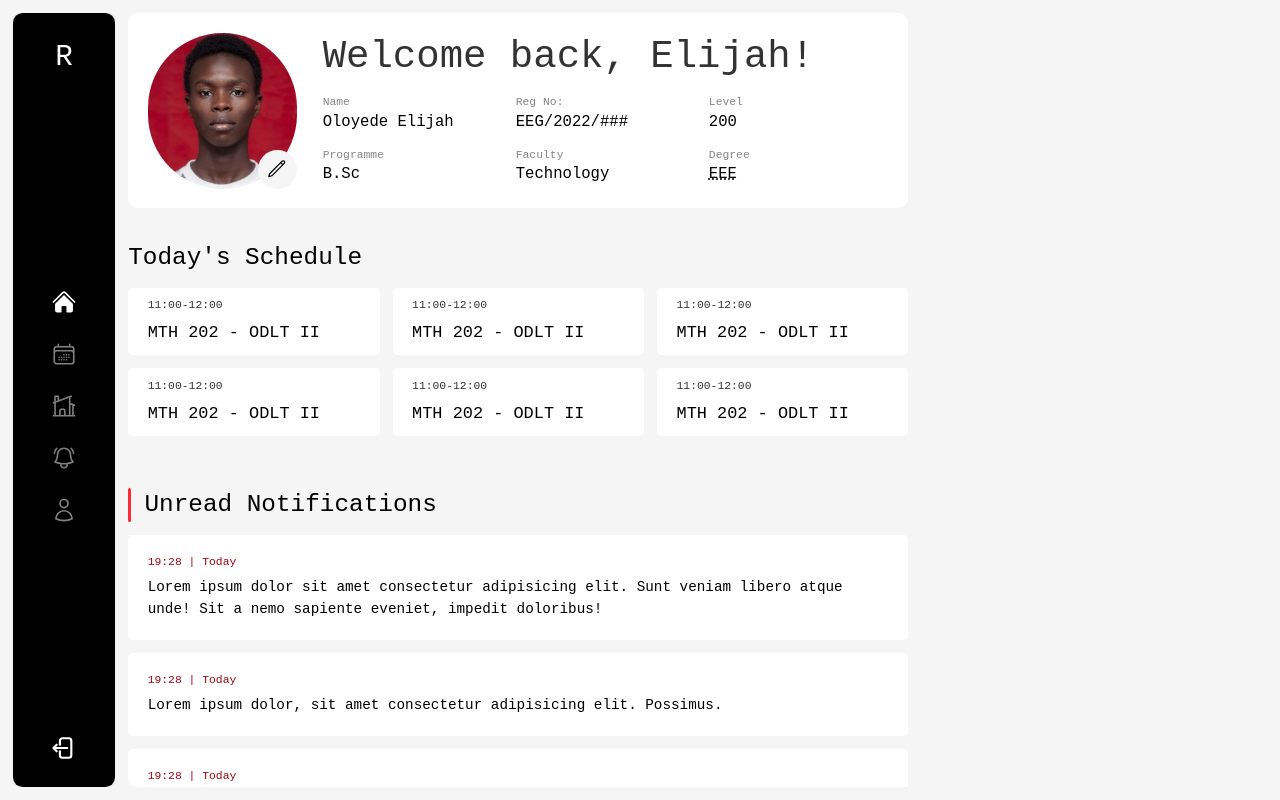
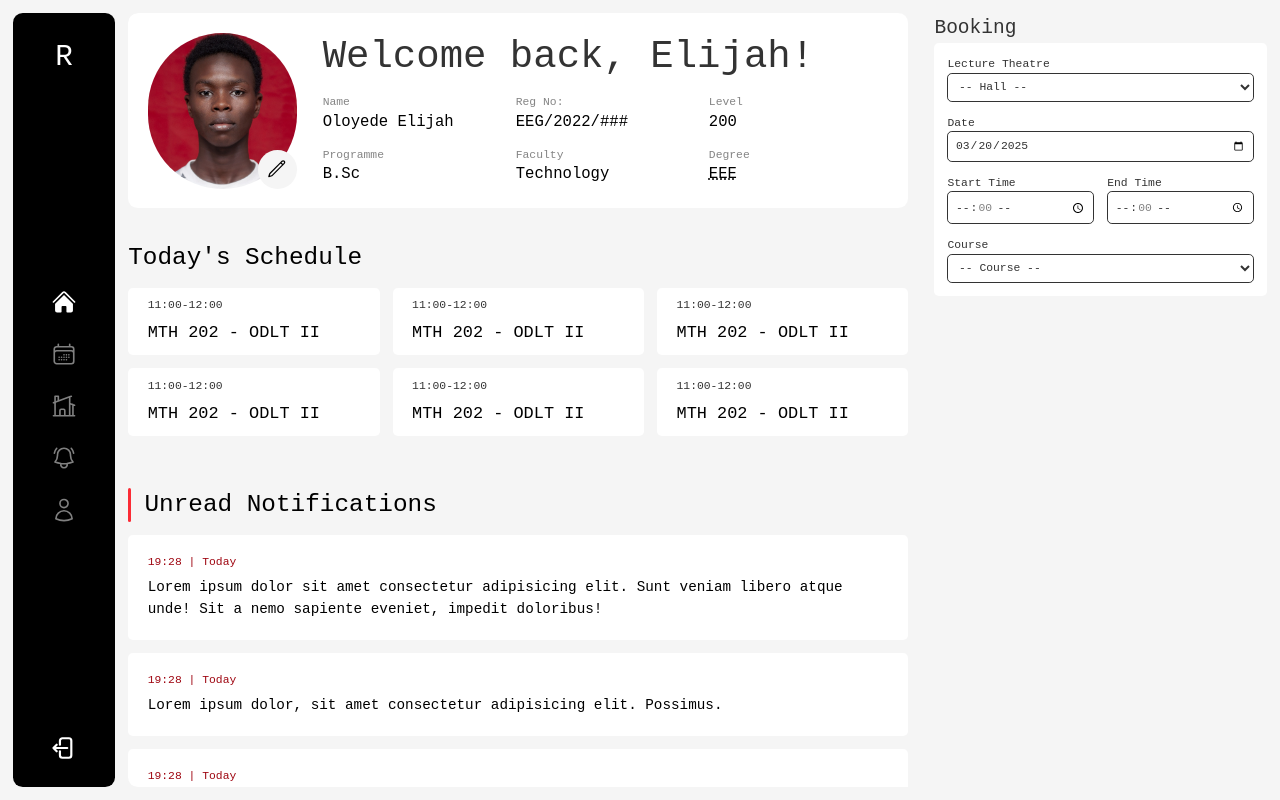
Before and after one commit to Sam-3l/Roomify, a React (Vite) app in the folder Frontend/: page / in a window 1280 px wide. Built offline with nearby package versions, Linux system fonts and the light colour scheme; no server answers.

Commit message:
feat: update UI components and add NotificationCard for enhanced user experience

```diff
--- a/Frontend/src/components/Body/NotificationCard.jsx
+++ b/Frontend/src/components/Body/NotificationCard.jsx
@@ -1,10 +1,10 @@
 export default function NotificationCard(props){
   return (
-    <div className="flex flex-col p-6 bg-white gap-2 rounded-md">
+    <div className="col-span-1 flex flex-col p-6 bg-white gap-2 rounded-md">
       <p className={props.isread ? "text-sm" : "text-red-800 text-sm"}>
         {props.time} | {props.date}{" "}
       </p>
-      <p className="text-[1.1rem] text-secondary">{props.content}</p>
+      <p className={props.isread ? "text-[1.1rem]" : "text-[1.1rem] text-secondary"}>{props.content}</p>
     </div>
   );
 
--- a/Frontend/src/components/Dashboard/AvailableHalls.jsx
+++ b/Frontend/src/components/Dashboard/AvailableHalls.jsx
@@ -1,7 +1,7 @@
 import HallCard from "../Body/HallCard";
 export default function AvailableHalls() {
   return (
-    <aside className="col-span-10 overflow-y-auto pr-4">
+    <aside className="col-span-1 md:col-span-10 overflow-y-auto pr-4">
         <form action="" className="flex justify-between items-center mb-8">
             <input type="text" className="bg-white p-3 rounded-md outline-none" placeholder="Search..." />
             <div className="flex items-center gap-4">
--- a/Frontend/src/components/Dashboard/BookingForm.jsx
+++ b/Frontend/src/components/Dashboard/BookingForm.jsx
@@ -1,7 +1,7 @@
 export default function BookingForm() {
   return (
-    <div className="lg:col-span-3 fixed lg:right-0 lg:bottom-0 right-6 bottom-6 lg:block lg:relative lg:bg-neutral-200 p-6 rounded-xl">
-      <h1 className="text-white text-3xl hidden lg:inline-block">Booking</h1>
+    <aside className="lg:col-span-3 fixed lg:right-0 lg:bottom-0 right-6 bottom-6 lg:block lg:relative rounded-xl">
+      <h1 className="text-red text-lg hidden lg:block">Booking</h1>
       <button className="bg-secondary flex items-center justify-center p-4 rounded-full lg:hidden">
         <svg
           xmlns="http://www.w3.org/2000/svg"
@@ -18,6 +18,167 @@ export default function BookingForm() {
           />
         </svg>
       </button>
-    </div>
+      <form action="" className="hidden bg-white rounded-md p-4 md:flex flex-col gap-4">
+        <label htmlFor="lecture_theatre" className="text-sm">
+          Lecture Theatre
+          <select
+            name="lecture_theatre"
+            id="lecture_theatre"
+            defaultValue=""
+            className="w-full p-2 rounded-md border border-primary outline-none"
+          >
+            <option value="" disabled>
+              -- Hall --
+            </option>
+            <option value="ODLT II" className="p-4">
+              ODLT II
+            </option>
+            <option value="FBLT" className="p-4">
+              FBLT
+            </option>
+            <option value="AUD II" className="p-4">
+              AUD II
+            </option>
+            <option value="AUD I" className="p-4">
+              AUD I
+            </option>
+            <option value="ODLT I" className="p-4">
+              ODLT I
+            </option>
+            <option value="ODLT II" className="p-4">
+              ODLT II
+            </option>
+            <option value="ODLT II" className="p-4">
+              ODLT II
+            </option>
+            <option value="ODLT II" className="p-4">
+              ODLT II
+            </option>
+            <option value="ODLT II" className="p-4">
+              ODLT II
+            </option>
+            <option value="ODLT II" className="p-4">
+              ODLT II
+            </option>
+            <option value="ODLT II" className="p-4">
+              ODLT II
+            </option>
+            <option value="ODLT II" className="p-4">
+              ODLT II
+            </option>
+            <option value="ODLT II" className="p-4">
+              ODLT II
+            </option>
+            <option value="ODLT II" className="p-4">
+              ODLT II
+            </option>
+            <option value="ODLT II" className="p-4">
+              ODLT II
+            </option>
+            <option value="ODLT II" className="p-4">
+              ODLT II
+            </option>
+            <option value="ODLT II" className="p-4">
+              ODLT II
+            </option>
+            <option value="ODLT II" className="p-4">
+              ODLT II
+            </option>
+            <option value="ODLT II" className="p-4">
+              ODLT II
+            </option>
+            <option value="ODLT II" className="p-4">
+              ODLT II
+            </option>
+            <option value="ODLT II" className="p-4">
+              ODLT II
+            </option>
+            <option value="ODLT II" className="p-4">
+              ODLT II
+            </option>
+            <option value="ODLT II" className="p-4">
+              ODLT II
+            </option>
+            <option value="ODLT II" className="p-4">
+              ODLT II
+            </option>
+            <option value="ODLT II" className="p-4">
+              ODLT II
+            </option>
+          </select>
+        </label>
+        <label htmlFor="date" className="text-sm">
+          Date
+          <input
+            type="date"
+            id="date"
+            name="date"
+            defaultValue={new Date().toISOString().split("T")[0]}
+            className="w-full p-2 rounded-md border border-primary outline-none"
+          />
+        </label>
+        <div className="flex gap-4">
+          <label htmlFor="date" className="text-sm w-1/2">
+            Start Time
+            <input
+              type="time"
+              id="time"
+              name="time"
+              step="3600"
+              className="w-full p-2 rounded-md border border-primary outline-none"
+            />
+          </label>
+          <label htmlFor="date" className="text-sm w-1/2">
+            End Time
+            <input
+              type="time"
+              id="time"
+              step="3600"
+              name="time"
+              className="w-full p-2 rounded-md border border-primary outline-none"
+            />
+          </label>
+        </div>
+        <label htmlFor="course" className="text-sm">
+          Course
+          <select
+            name="course"
+            id="course"
+            defaultValue=""
+            className="w-full p-2 rounded-md border border-primary outline-none"
+          >
+            <option value="" disabled>
+              -- Course --
+            </option>
+            <option value="ODLT II" className="p-4">
+              ODLT II
+            </option>
+            <option value="FBLT" className="p-4">
+              FBLT
+            </option>
+            <option value="AUD II" className="p-4">
+              AUD II
+            </option>
+            <option value="AUD I" className="p-4">
+              AUD I
+            </option>
+            <option value="ODLT I" className="p-4">
+              ODLT I
+            </option>
+            <option value="ODLT II" className="p-4">
+              ODLT II
+            </option>
+            <option value="ODLT II" className="p-4">
+              ODLT II
+            </option>
+            <option value="ODLT II" className="p-4">
+              ODLT II
+            </option>
+          </select>
+        </label>
+
+
+      </form>
+    </aside>
   );
 }
--- a/Frontend/src/components/Dashboard/Notifications.jsx
+++ b/Frontend/src/components/Dashboard/Notifications.jsx
@@ -1,7 +1,59 @@
+import NotificationCard from "../Body/NotificationCard";
 export default function Notifications() {
-    return(
-        <div className="col-span-7 bg-secondary p-6 rounded-xl">
-            <h1 className="text-white text-3xl">Notifications</h1>
-        </div>
-    )
+  return (
+    <aside className="col-span-1 overflow-y-auto pr-4 flex md:col-span-10 py-6 flex-col gap-4 w-full">
+      <h1 className="text-lg md:text-xl text-secondary">Notifications</h1>
+      <div className="grid grid-cols-1 gap-4 w-full">
+        {/* Notification */}
+        <NotificationCard
+          date="Today"
+          time="19:28"
+          content="Lorem ipsum dolor sit amet consectetur adipisicing elit. Sunt veniam libero atque unde! Sit a nemo sapiente eveniet, impedit doloribus!"
+          isread={false}
+        />
+        {/* Notification */}
+        <NotificationCard
+          date="Today"
+          time="19:28"
+          content="Lorem ipsum dolor, sit amet consectetur adipisicing elit. Possimus."
+          isread={false}
+        />
+        {/* Notification */}
+        <NotificationCard
+          date="Today"
+          time="19:28"
+          content="MTH 201 Exam results are out."
+          isread={true}
+        />
+        {/* Notification */}
+        <NotificationCard
+          date="Today"
+          time="19:28"
+          content="MTH 201 Exam results are out."
+          isread={true}
+        />
+        {/* Notification */}
+        <NotificationCard
+          date="Today"
+          time="19:28"
+          content="MTH 201 Exam results are out."
+          isread={true}
+        />
+        {/* Notification */}
+        <NotificationCard
+          date="Today"
+          time="19:28"
+          content="MTH 201 Exam results are out."
+          isread={true}
+        />
+        {/* Notification */}
+        <NotificationCard
+          date="Today"
+          time="19:28"
+          content="MTH 201 Exam results are out."
+          isread={true}
+        />
+      </div>
+    </aside>
+  );
 }
--- a/Frontend/src/components/Dashboard/UserDashboard.jsx
+++ b/Frontend/src/components/Dashboard/UserDashboard.jsx
@@ -3,7 +3,6 @@ import DefaultBoard from "./DefaultBoard";
 import BookingForm from "./BookingForm";
 import Timetable from "./Timetable";
 import Notifications from "./Notifications";
-import ExamTimetable from "./ExamTimetable";
 import Profile from "./Profile";
 import { useState } from "react";
 import AvailableHalls from "./AvailableHalls";
@@ -25,6 +24,8 @@ export default function UserDashboard() {
       ) : selected === "profile" ? (
         <Profile />
       ) : null}
+
+      {selected === "home" ? <BookingForm /> : null}
     </main>
   );
 }
```
Also changed, not shown: Frontend/src/components/Body/HallCard.jsx (+40 -9 lines), 1 other file (tests, documents, lock files or other folders).
